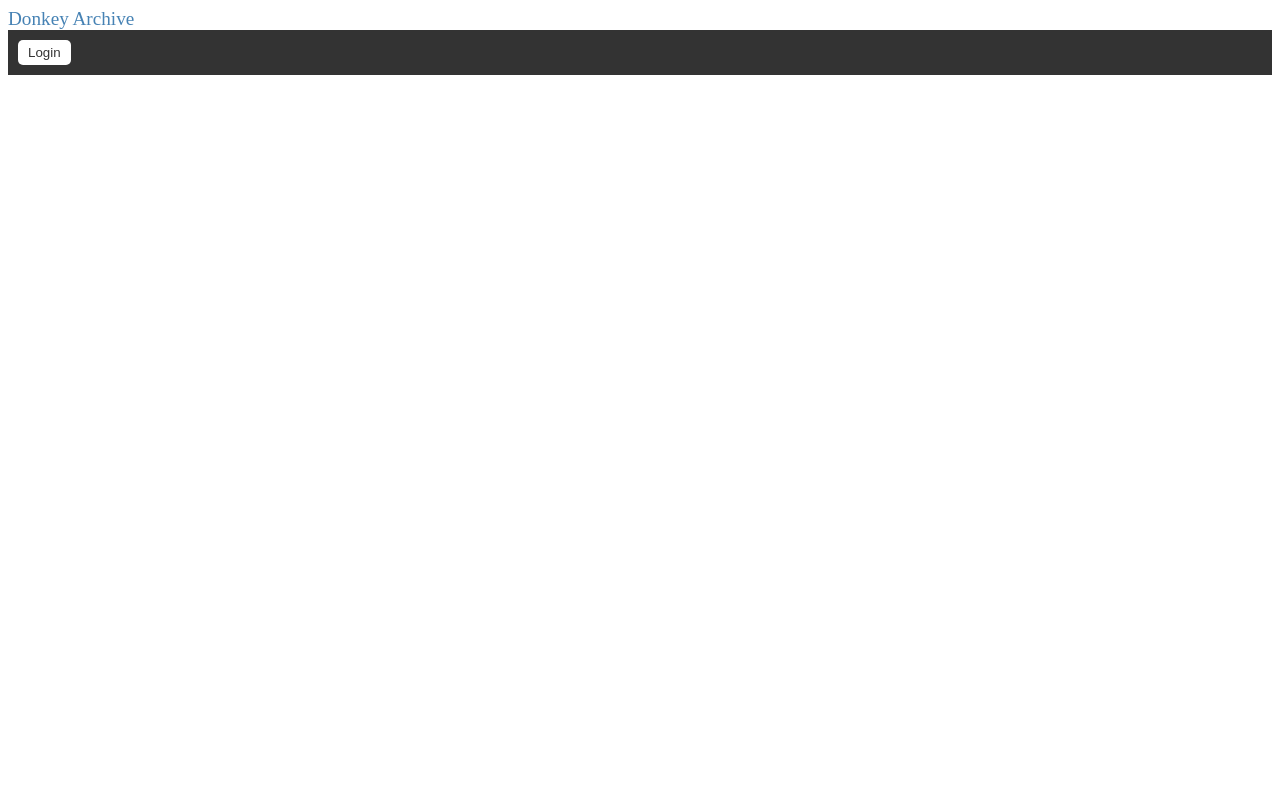
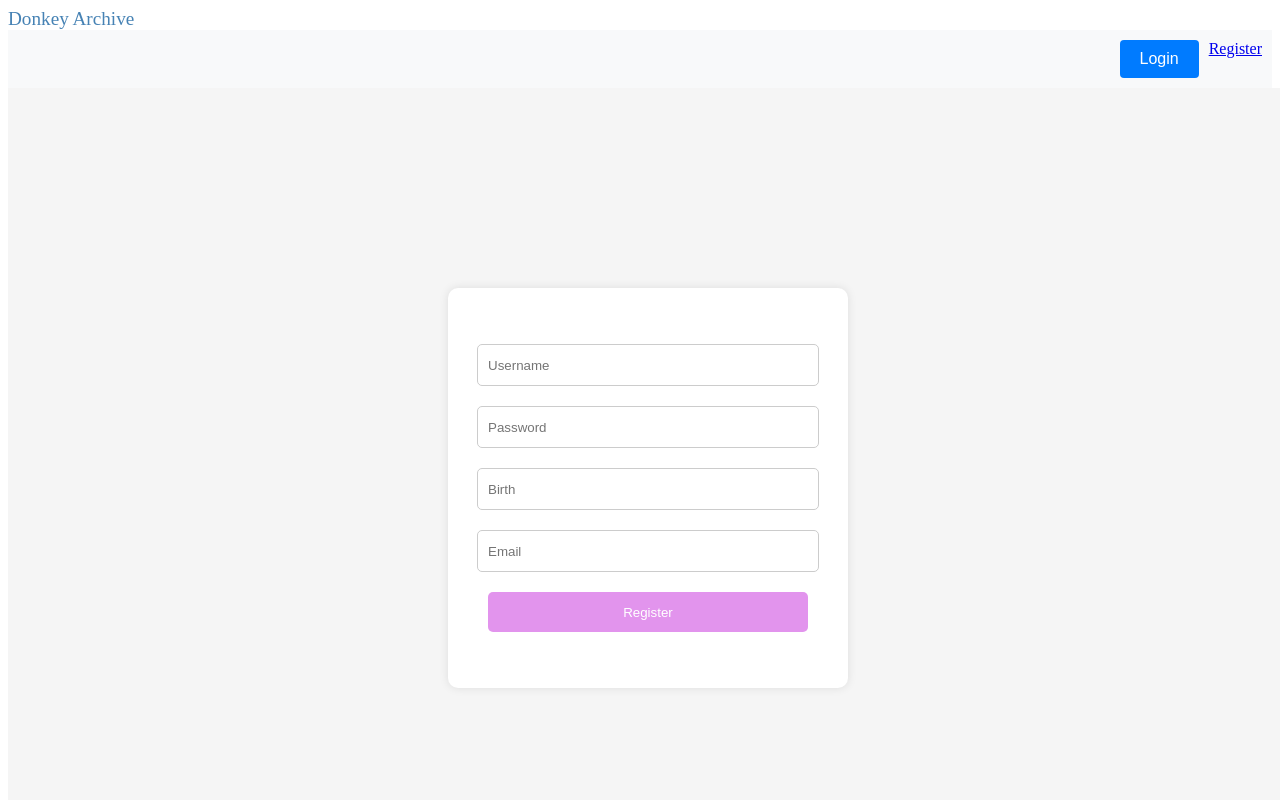
Before and after one commit to heldrethtw/CF-3.9-donkeyarchiveclient, a React (Vite) app: page /register in a window 1280 px wide. Shown: the top 800 px of the page. Built offline with nearby package versions, Linux system fonts and the light colour scheme.

Commit message:
created logout, registrationview

```diff
--- a/package.json
+++ b/package.json
@@ -11,6 +11,7 @@
   "description": "",
   "dependencies": {
     "axios": "^1.7.2",
+    "babel": "^6.23.0",
     "bootstrap": "^5.3.3",
     "cors": "^2.8.5",
     "node-sass": "^9.0.0",
--- a/src/components/LoginView/LoginView.jsx
+++ b/src/components/LoginView/LoginView.jsx
@@ -1,6 +1,5 @@
 import React, { useState } from "react";
 import axios from "axios";
-import NavBar from "../NavBar/NavBar";
 import "./LoginView.scss";
 
 const LoginView = () => {
@@ -8,23 +7,23 @@ const LoginView = () => {
   const [password, setPassword] = useState("");
   const [error, setError] = useState("");
 
-  const handleLogin = async () => {
+  const handleLogin = async (e) => {
     e.preventDefault();
     try {
       const response = await axios.post(
-        "https://donkey-archive-af41e8314602.herokuapp.com/api/auth/login"
+        "https://donkey-archive-af41e8314602.herokuapp.com/api/auth/login",
+        { username, password }
       );
       localStorage.setItem("token", response.data.token);
-      window.location.reload();
+      setLoggedIn(true);
     } catch (err) {
-      setError("Error logging in");
+      setError("Invalid username or password");
     }
   };
 
   return (
     <div className="login-view">
-      <NavBar />
-      <form className="login-form" onSubmit={handleLogin}>
+      <form onSubmit={handleLogin}>
         <input
           type="text"
           placeholder="Username"
--- a/src/components/MainView/MainView.jsx
+++ b/src/components/MainView/MainView.jsx
@@ -1,19 +1,41 @@
-import React from "react";
+import React, { useState, useEffect } from "react";
+import { BrowserRouter as Router, Route, Routes } from "react-router-dom";
 import Navbar from "../NavBar/NavBar";
-import { BrowserRouter as Router, Route, Routes } from "react-router-dom";
 import LoginView from "../LoginView/LoginView";
+import RegistrationView from "../RegistrationView/RegistrationView";
 
-const MainView = () => (
-  console.log("MainView"),
-  (
+const MainView = () => {
+  const [loggedIn, setLoggedIn] = useState(false);
+
+  useEffect(() => {
+    const token = localStorage.getItem("token");
+    setLoggedIn(!!token);
+    console.log("Token in localStorage: ", token);
+    console.log("Logged in state:", !!token);
+  }, []);
+
+  const handleLogout = () => {
+    setLoggedIn(false);
+    localStorage.removeItem("token");
+    window.location.reload();
+  };
+
+  return (
     <Router>
-      <Navbar />
+      <Navbar loggedIn={loggedIn} handleLogout={handleLogout} />
       <Routes>
-        <Route path="/login" element={<LoginView />} />
-        <Route path="/logout" element={<LoginView />} />
+        <Route
+          path="/login"
+          element={<LoginView setLoggedIn={setLoggedIn} />}
+        />
+        <Route
+          path="/register"
+          element={<RegistrationView setLoggedIn={setLoggedIn} />}
+        />
       </Routes>
+      {!loggedIn && <LoginView setLoggedIn={setLoggedIn} />}
     </Router>
-  )
-);
+  );
+};
 
 export default MainView;
--- a/src/components/NavBar/NavBar.jsx
+++ b/src/components/NavBar/NavBar.jsx
@@ -1,30 +1,18 @@
 import React, { useState, useEffect } from "react";
 import axios from "axios";
 import "./NavBar.scss";
+import { Link } from "react-router-dom";
 
-const NavBar = () => {
-  const [loggedIn, setLoggedIn] = useState(false);
-
-  useEffect(() => {
-    setLoggedIn(!!localStorage.getItem("token"));
-  }, []);
-
-  const handleLogout = async () => {
+const NavBar = ({ loggedIn, handleLogout }) => {
+  const handleLogin = async () => {
     try {
-      await axios.post(
-        "https://donkey-archive-af41e8314602.herokuapp.com/api/auth/logout",
-        {},
-        {
-          headers: {
-            Authorization: `Bearer ${localStorage.getItem("token")}`,
-          },
-        }
+      const response = await axios.post(
+        "https://donkey-archive-af41e8314602.herokuapp.com/api/auth/login"
       );
-      localStorage.removeItem("token");
-      setLoggedIn(false);
+      localStorage.setItem("token", response.data.token);
       window.location.reload();
     } catch (err) {
-      console.error("Error logging out", err);
+      console.error("Error logging in", err);
     }
   };
 
@@ -35,12 +23,14 @@ const NavBar = () => {
           Logout
         </button>
       ) : (
-        <button
-          className="login"
-          onClick={() => (window.location.href = "/login")}
-        >
-          Login
-        </button>
+        <>
+          <button className="login" onClick={handleLogin}>
+            Login
+          </button>
+          <Link to="/register" className="register-link">
+            Register
+          </Link>
+        </>
       )}
     </div>
   );
--- a/src/components/NavBar/NavBar.scss
+++ b/src/components/NavBar/NavBar.scss
@@ -1,27 +1,33 @@
-.navbar{
-    background-color: #333;
-    color: #fff;
-    padding: 10px;
-    display: flex;
-    justify-content: space-between;
-    align-items: center;
+.navbar {
+  display: flex;
+  justify-content: flex-end;
+  padding: 10px;
+  background-color: #f8f9fa;
 
+  button {
+    margin: 0 10px;
+    padding: 10px 20px;
+    border: none;
+    border-radius: 4px;
+    cursor: pointer;
+    font-size: 16px;
 
+    &.login {
+      background-color: #007bff;
+      color: #fff;
 
+      &:hover {
+        background-color: #0056b3;
+      }
+    }
 
+    &.logout {
+      background-color: #b7d370;
+      color: #fff;
 
+      &:hover {
+        background-color: #23c8a1;
+      }
+    }
+  }
 }
-.login,
-.logout{
-    background-color: #fff;
-    color: #333;
-    padding: 5px 10px;
-    border: none;
-    border-radius: 5px;
-    cursor: pointer;
-
-
-    &:hover{
-        background-color: #eee;
-    }
-}
--- /dev/null
+++ b/src/components/RegistrationView/RegistrationView.jsx
@@ -0,0 +1,63 @@
+import React, { useState } from "react";
+import axios from "axios";
+import "./RegistrationView.scss";
+
+const RegistrationView = ({ setLoggedIn }) => {
+  const [username, setUsername] = useState("");
+  const [password, setPassword] = useState("");
+  const [email, setEmail] = useState("");
+  const [birth, setBirth] = useState("");
+  const [error, setError] = useState("");
+  const [success, setSuccess] = useState("");
+
+  const handleRegister = async (e) => {
+    e.preventDefault();
+    try {
+      const response = await axios.post(
+        "https://donkey-archive-af41e8314602.herokuapp.com/api/auth/register",
+        { username, password, email, birth }
+      );
+      localStorage.setItem("token", response.data.token);
+      setLoggedIn(true);
+      setSuccess("Registration successful! You are now logged in.");
+    } catch (err) {
+      setError("Username or email already exists");
+    }
+  };
+
+  return (
+    <div className="registration-view">
+      <form className="registration-form" onSubmit={handleRegister}>
+        <input
+          type="text"
+          placeholder="Username"
+          value={username}
+          onChange={(e) => setUsername(e.target.value)}
+        />
+        <input
+          type="password"
+          placeholder="Password"
+          value={password}
+          onChange={(e) => setPassword(e.target.value)}
+        />
+        <input
+          type="Birth"
+          placeholder="Birth"
+          value={birth}
+          onChange={(e) => setBirth(e.target.value)}
+        />
+        <input
+          type="email"
+          placeholder="Email"
+          value={email}
+          onChange={(e) => setEmail(e.target.value)}
+        />
+        {error && <span className="error">{error}</span>}
+        {success && <span className="success">{success}</span>}
+        <button type="submit">Register</button>
+      </form>
+    </div>
+  );
+};
+
+export default RegistrationView;
--- /dev/null
+++ b/src/components/RegistrationView/RegistrationView.scss
@@ -0,0 +1,58 @@
+.registration-view {
+  display: flex;
+  justify-content: center;
+  align-items: center;
+  height: 100vh;
+  width: 100vw;
+  background-color: #f5f5f5;
+}
+
+.registration-form {
+  display: flex;
+  flex-direction: column;
+  justify-content: center;
+  align-items: center;
+  width: 400px;
+  height: 400px;
+  background-color: #fff;
+  border-radius: 10px;
+  box-shadow: 0 0 10px rgba(0, 0, 0, 0.1);
+}
+
+.registration-form input {
+    width: 80%;
+    height: 40px;
+    margin: 10px 0;
+    padding: 0 10px;
+    border: 1px solid #ccc;
+    border-radius: 5px;
+}
+
+.registration-form button {
+    width: 80%;
+    height: 40px;
+    margin: 10px 0;
+    background-color: #e294ed;
+    color: #fff;
+    border: none;
+    border-radius: 5px;
+    cursor: pointer;
+}
+
+.registration-form button:hover {
+    background-color: #420241;
+}
+
+.error{
+    color: red;
+    font-size: 12px;
+    margin: 0;
+    padding: 0;
+}
+
+.success{
+    color: green;
+    font-size: 12px;
+    margin: 0;
+    padding: 0;
+}
```
Also changed, not shown: 6 other files (tests, documents, lock files or other folders).
